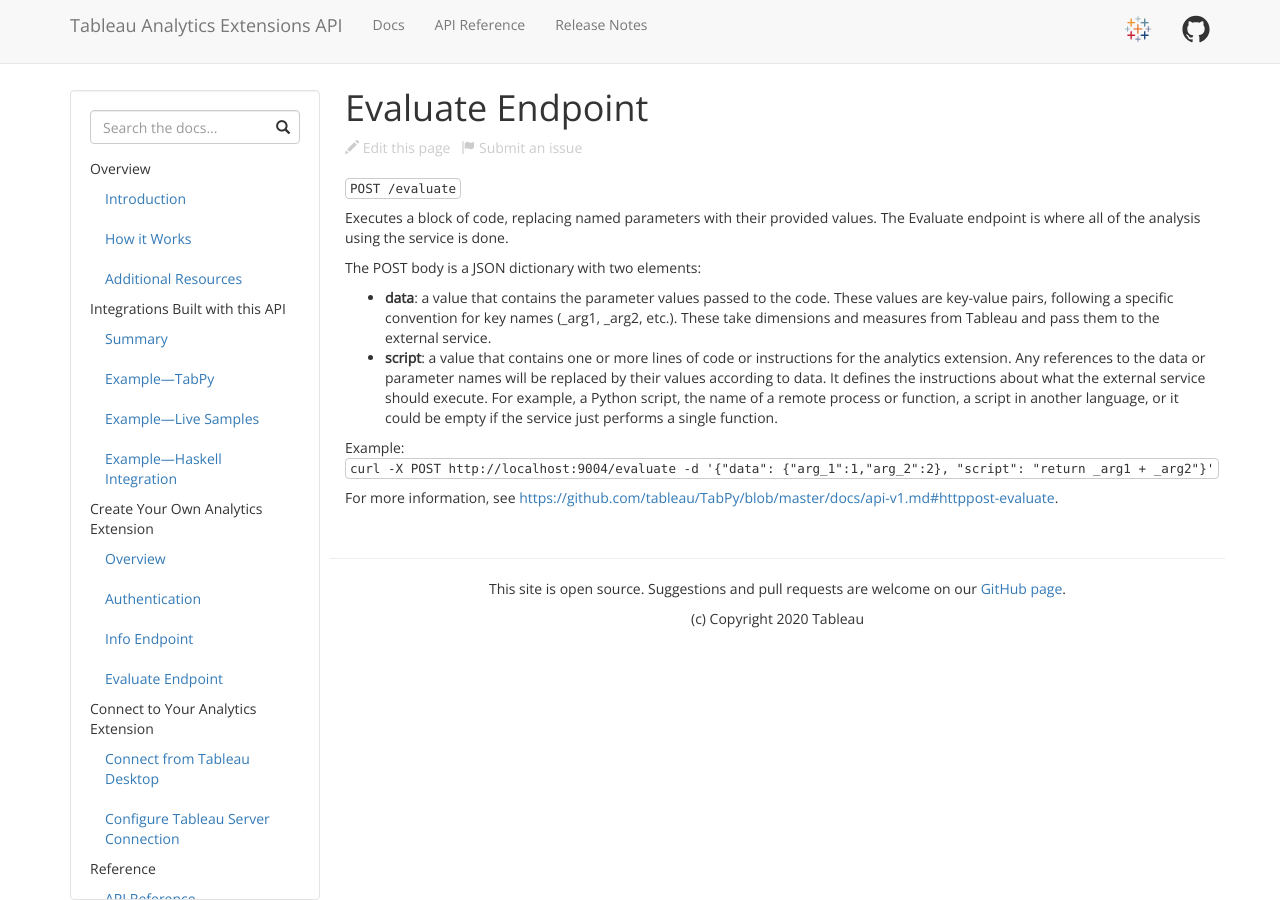
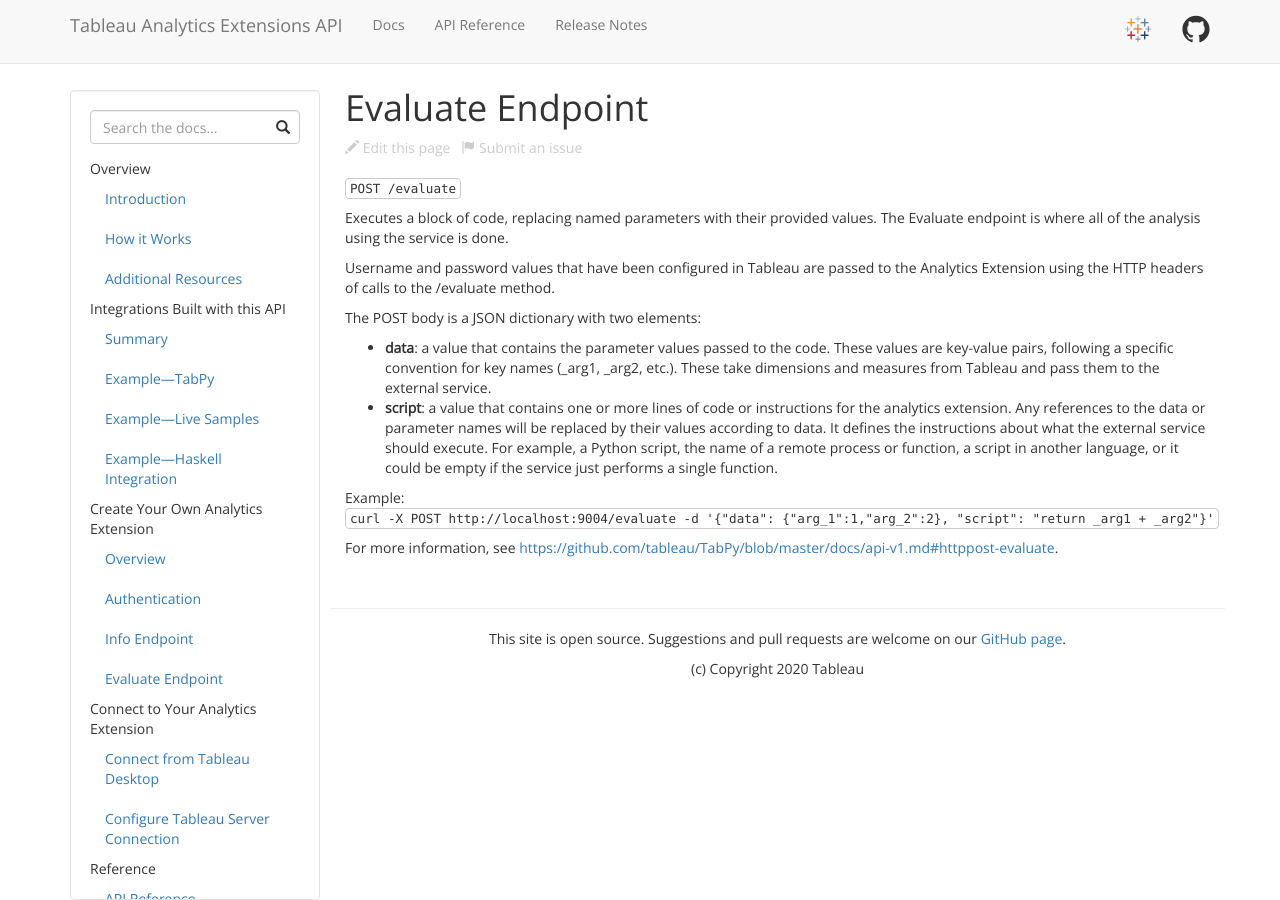
Before and after one commit to tableau/analytics-extensions-api, a Jekyll site: the page built from docs/ae_method_evaluate.md, in a window 1280 px wide. Built offline with Jekyll 4.4.1, drawn with Linux system fonts in a browser that asks for light colours; nearby versions of some CDN libraries.

Commit message:
Update ae_method_evaluate.md

```diff
--- a/docs/ae_method_evaluate.md
+++ b/docs/ae_method_evaluate.md
@@ -7,6 +7,8 @@
 
 Executes a block of code, replacing named parameters with their provided values. The Evaluate endpoint is where all of the analysis using the service is done.
 
+Username and password values that have been configured in Tableau are passed to the Analytics Extension using the HTTP headers of calls to the /evaluate method.
+
 The POST body is a JSON dictionary with two elements:
 
 - **data**: a value that contains the parameter values passed to the code. These values are key-value pairs, following a specific convention for key names (_arg1, _arg2, etc.). These take dimensions and measures from Tableau and pass them to the external service.
```
